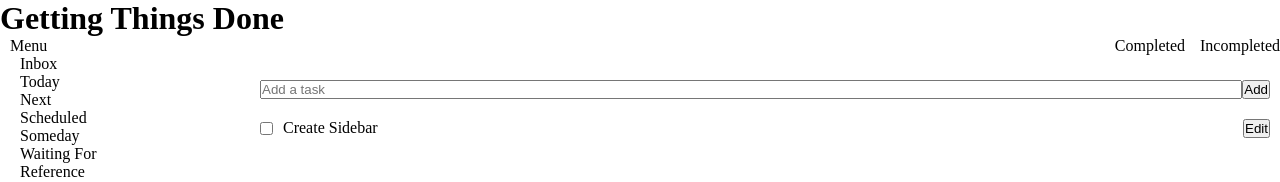
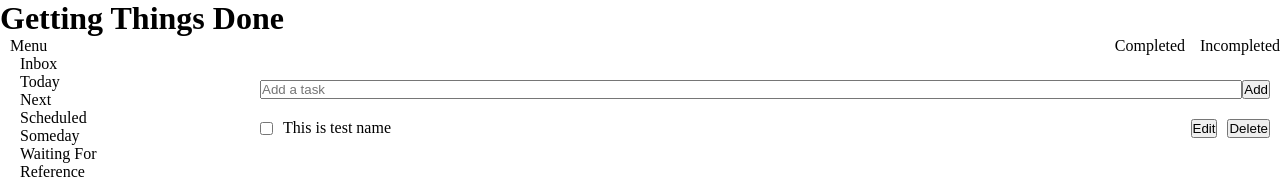
Before and after one commit to Bikesh78/getting-things-done, a React (Create React App) app: page / in a window 1280 px wide. Shown: the top 182 px of the page. Built offline with nearby package versions, Linux system fonts and the light colour scheme.

Commit message:
Add task

```diff
--- a/src/App.js
+++ b/src/App.js
@@ -1,18 +1,50 @@
+import { useReducer } from "react";
 import Header from "./Components/Header";
 import Sidebar from "./Components/Sidebar";
 import TaskContainer from "./Components/TaskContainer";
+import { AppContext } from "./Context/AppContext";
 import "./style.scss";
 
 function App() {
+  // const initialState = {
+  //   taskList: JSON.stringify(localStorage.getItem("gtdTask")) || [],
+  // };
+  const initialState = {
+    taskList: [
+      {
+        id: 1,
+        taskName: "This is test name",
+        takDetail: "",
+        projectName: "Get healthy",
+        startDate: "",
+        endDate: "",
+        isCompleted: false,
+        context: "",
+        givenTo: "",
+      },
+    ],
+  };
+  const reducer = (state, action) => {
+    switch (action.type) {
+      case "addTask":
+        // localStorage.setItem("gtdTask", state.taskList);
+        return { ...state, taskList: [...state.taskList, action.payload] };
+      default:
+        throw new Error(`${action.type} action is not defined`);
+    }
+  };
+  const [state, dispatch] = useReducer(reducer, initialState);
   return (
     <>
       <Header />
+      <AppContext.Provider value={{ state, dispatch }}>
         <main>
           <div className="main-content">
             <Sidebar />
             <TaskContainer />
           </div>
         </main>
+      </AppContext.Provider>
     </>
   );
 }
--- a/src/Components/TaskContainer.js
+++ b/src/Components/TaskContainer.js
@@ -1,26 +1,85 @@
-import React from "react";
+import React, { useContext, useState } from "react";
+import { AppContext } from "../Context/AppContext";
+import EditBar from "./EditBar";
 
 const TaskContainer = () => {
+  const { state, dispatch } = useContext(AppContext);
+  const { taskList } = state;
+  const [showEditBar, setShowEditBar] = useState(false);
+  const [taskInput, setTaskInput] = useState("");
+
+  function handleSubmit(e) {
+    e.preventDefault();
+    dispatch({
+      type: "addTask",
+      payload: {
+        id: new Date().getMilliseconds(),
+        taskName: taskInput,
+        takDetail: "",
+        projectName: "",
+        startDate: "",
+        endDate: "",
+        isCompleted: false,
+        context: "",
+        givenTo: "",
+      },
+    });
+    console.log("state", state);
+  }
+  console.log("state", state);
   return (
     <div className="task-container">
       <div className="task-container-head">
         <div className="task-head-title">Completed</div>
         <div className="task-head-title">Incompleted</div>
       </div>
-      <form className="task-form">
+      <form className="task-form" onSubmit={handleSubmit}>
         <div className="input-container">
-          <input type="text" placeholder="Add a task" />
+          <input
+            type="text"
+            placeholder="Add a task"
+            value={taskInput}
+            onChange={(e) => setTaskInput(e.target.value)}
+          />
           <button className="btn-primary">Add</button>
         </div>
         <div className="task-lists">
-          {/* <input type="text" value="Create Sidebar" /> */}
-          <div className="task-list">
+          {/* <div className="task-list" onClick={(e) => setShowEditBar(true)}>
             <input type="checkbox" name="" id="" />
             <p className="task">Create Sidebar</p>
-            <button className="btn-primary">Edit</button>
-          </div>
+            <div className="button-container">
+              <button
+                className="btn-primary"
+                onClick={(e) => setShowEditBar(true)}
+              >
+                Edit
+              </button>
+              <button className="btn-primary">Delete</button>
+            </div>
+          </div> */}
+          {taskList &&
+            taskList.map((task) => (
+              <div
+                key={task.id}
+                className="task-list"
+                onClick={(e) => setShowEditBar(true)}
+              >
+                <input type="checkbox" name="" id="" />
+                <p className="task">{task.taskName}</p>
+                <div className="button-container">
+                  <button
+                    className="btn-primary"
+                    onClick={(e) => setShowEditBar(true)}
+                  >
+                    Edit
+                  </button>
+                  <button className="btn-primary">Delete</button>
+                </div>
+              </div>
+            ))}
         </div>
       </form>
+      {showEditBar && <EditBar />}
     </div>
   );
 };
--- /dev/null
+++ b/src/Context/AppContext.js
@@ -0,0 +1,3 @@
+import { createContext } from "react";
+
+export const AppContext = createContext();
--- a/src/style.scss
+++ b/src/style.scss
@@ -39,8 +39,11 @@
       gap: 10px;
       padding: 10px;
       cursor: pointer;
-      .btn-primary {
+      .button-container {
         margin-left: auto;
+        button {
+          margin-left: 10px;
+        }
       }
     }
   }
```
Lines whose indentation alone changed are shown as unchanged.
